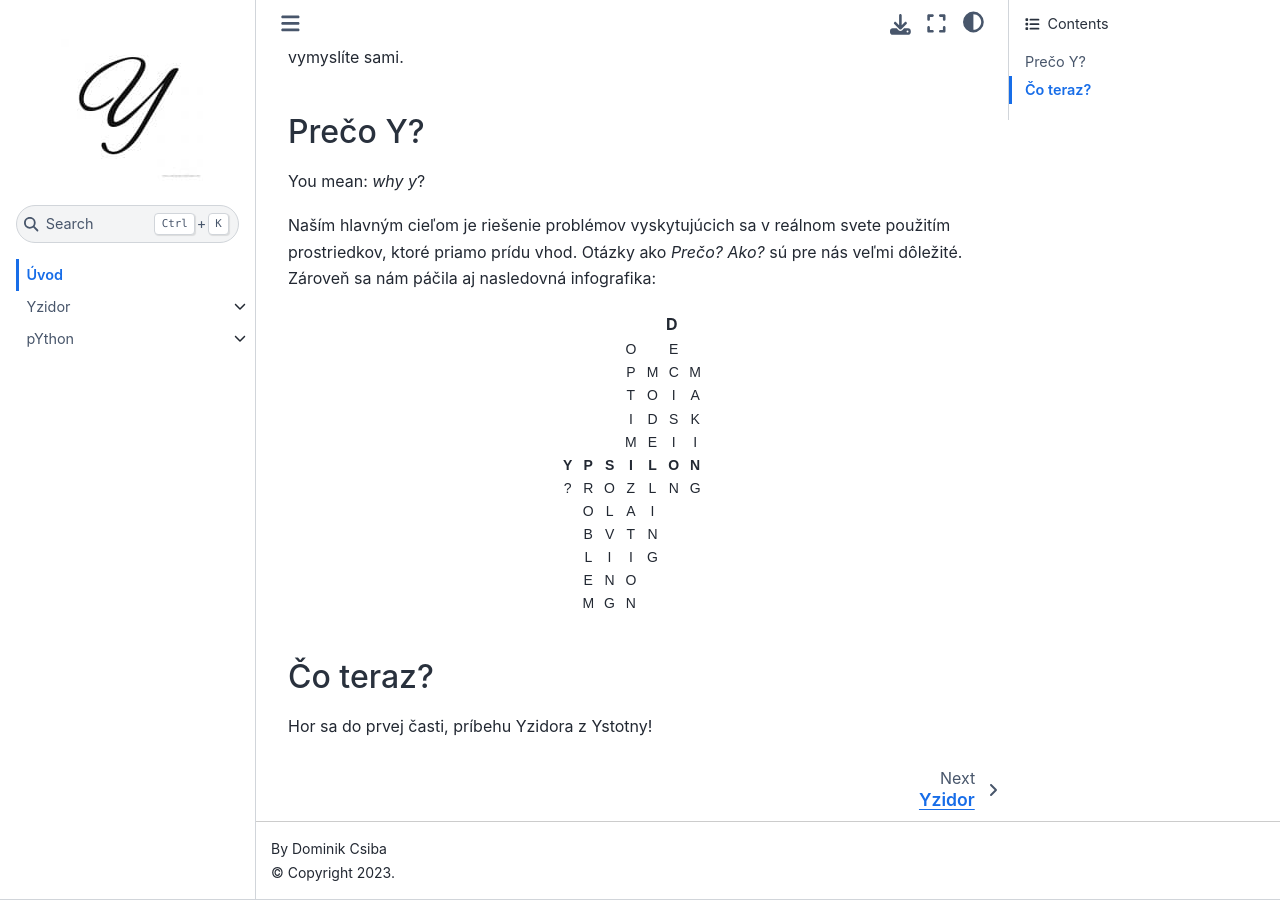
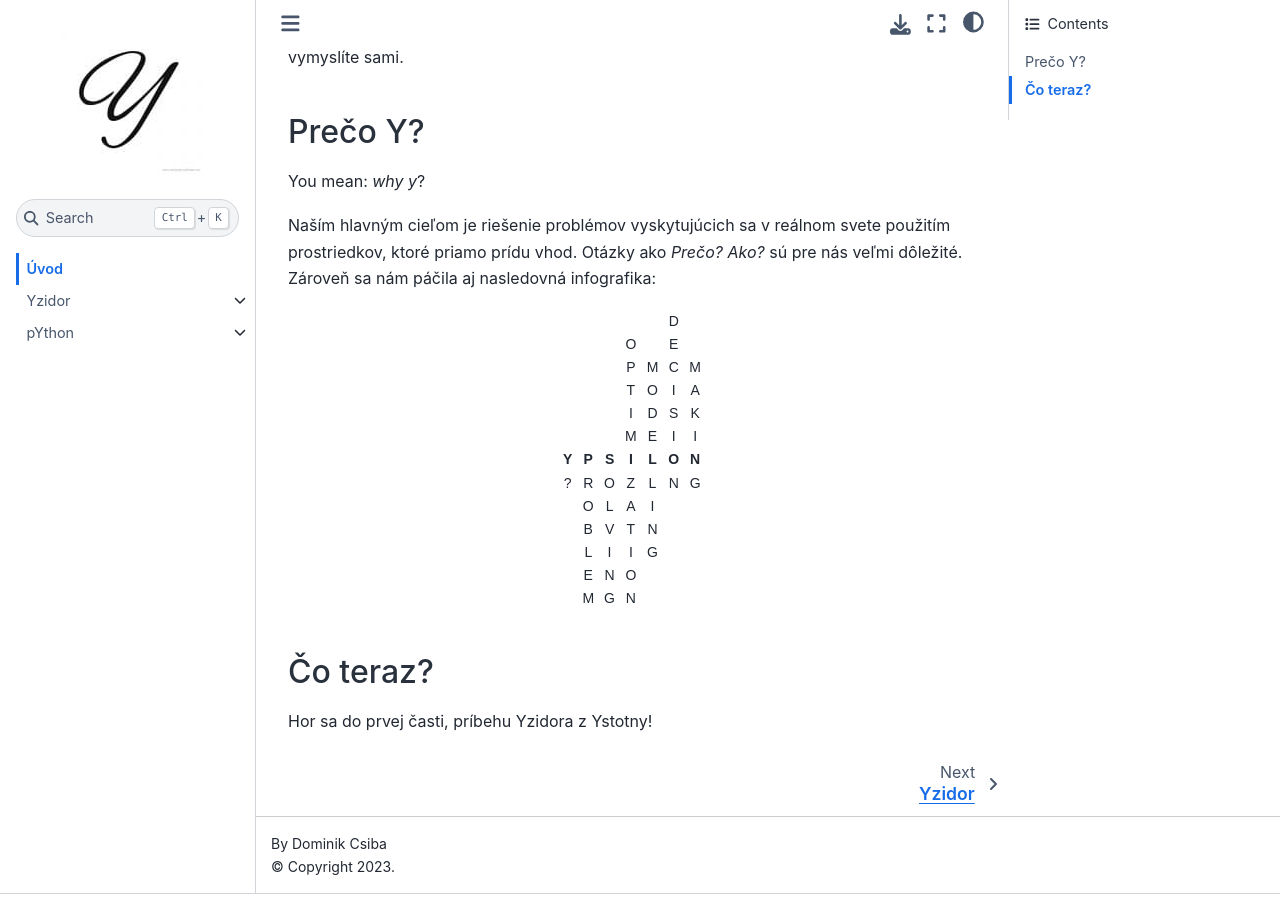
Before and after one commit to cedeerwe/y, a Jupyter Book: the page built from book/index.md, in a window 1280 px wide and 900 px high, scrolled down 919 px. Built offline with Jupyter Book 1.0.4 settings and Sphinx 7.4.7 and the Sphinx Book theme 1.1.4, drawn with Linux system fonts in a browser that asks for light colours.

Commit message:
fix capitalized D in table

```diff
--- a/book/index.md
+++ b/book/index.md
@@ -34,13 +34,13 @@
 <table class="tg">
 <tbody>
   <tr>
-    <th class="tg-0pky"></th>
-    <th class="tg-0pky"></th>
-    <th class="tg-0pky"></th>
-    <th class="tg-0pky"></th>
-    <th class="tg-0pky"></th>
-    <th class="tg-0pky">D</th>
-    <th class="tg-0pky"></th>
+    <td class="tg-0pky"></td>
+    <td class="tg-0pky"></td>
+    <td class="tg-0pky"></td>
+    <td class="tg-0pky"></td>
+    <td class="tg-0pky"></td>
+    <td class="tg-0pky">D</td>
+    <td class="tg-0pky"></td>
   </tr>
   <tr>
     <td class="tg-0pky"></td>
```
